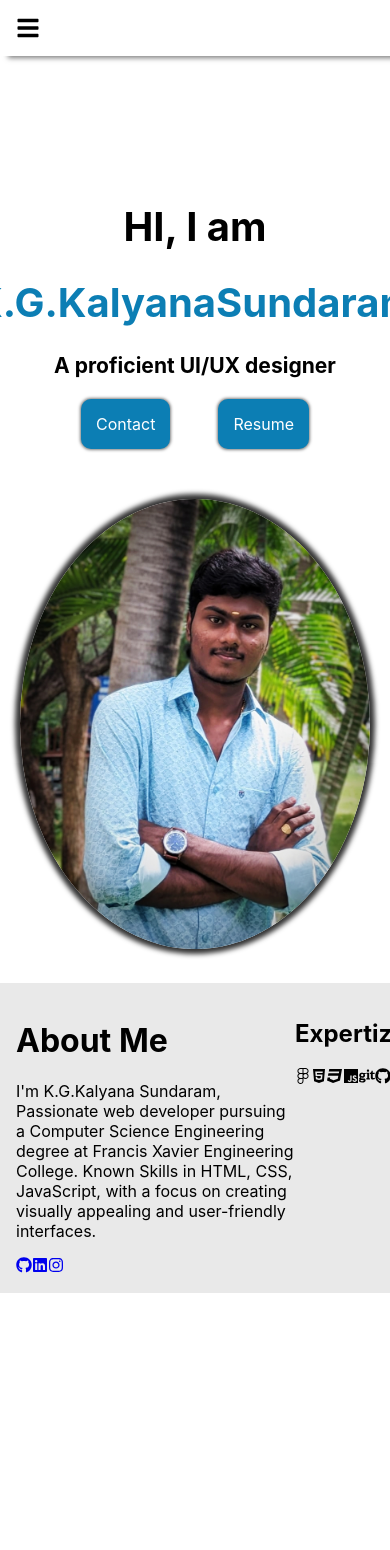
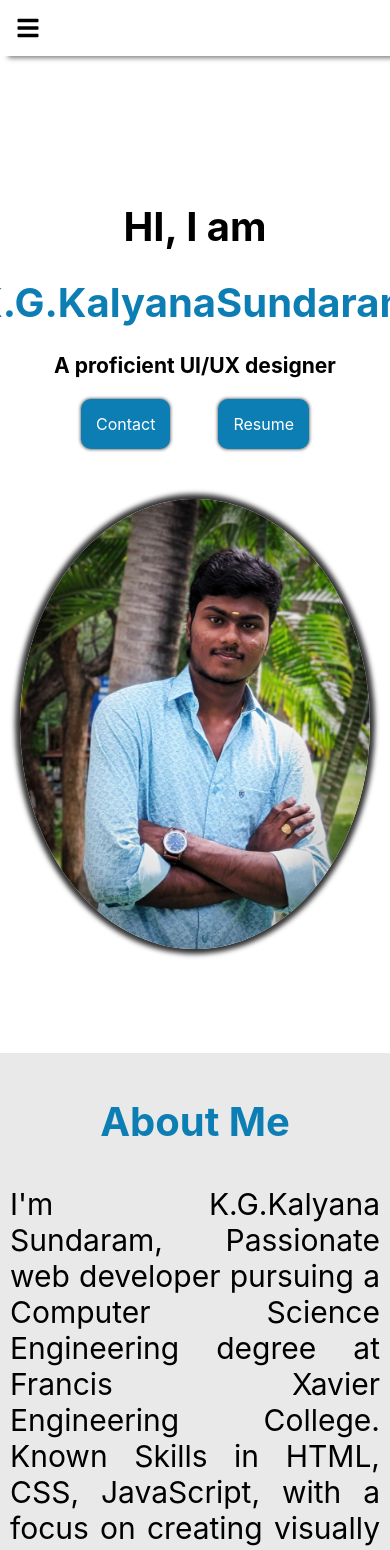
Before and after one commit to KalyanaSundaram01/Portfolio, a React (Create React App) app: page / in a window 390 px wide. Shown: the top 1550 px of the page. Before the commit the page ends 1323 px from the top, so only its background shows below. Built offline with nearby package versions, Linux system fonts and the light colour scheme.

Commit message:
Updated Files

```diff
--- a/src/components/About.css
+++ b/src/components/About.css
@@ -1,13 +1,101 @@
 .about{
     width: 100%;
     background-color: #e9e9e9;
-    padding: 1rem;
     display: flex;
-    justify-content: space-around;
-    margin-bottom: 30px;
+    padding-top: 1rem;
+    padding-bottom: 3rem;
+    justify-content: space-evenly;
+    margin-top: 30px;
 }
 
 .about-left-section{
     margin: 0;
     max-width: 500px;
+    margin-top: 60px;
 }
+
+.about-left-section h1, .about-right-section h1{
+
+    color: #0c7eb4;
+    font-size: 60px;
+    margin-top: -2rem;
+}
+
+.about-left-section p{
+    font-size: 30px;
+    text-align: justify;
+}
+
+.about-left-section a{
+    font-size: 40px;
+    color: #0c7eb4;
+}
+
+a:hover{
+    font-size: 40px;
+    color: #9d9898;
+}
+.react-icon{
+    display: flex;
+    justify-content: flex-start;
+    gap: 3rem;
+}
+
+.about-right-section{
+    margin: 0;
+    max-width: 600px;
+    border: solid 1px #333;
+    padding: 3rem;
+    box-shadow: 0px 0px 2px 2px rgba(0,0,0,0.5);
+    height: 30vh;
+    margin-top: 60px;
+    border-radius: 20px;
+}
+
+.icon{
+    display: grid;
+    grid-template-columns: repeat(3,1fr);
+    gap: 4rem;
+    align-items: center;
+    justify-content: center;
+    font-size: 30px;
+}
+
+@media screen and (max-width:900px) {
+    .about{
+        display: flex;
+        flex-direction: column;
+        justify-content: center;
+        align-items: center;
+        gap: 4rem;
+    }
+
+    .about-left-section h1,p{
+        text-align: center;
+    }
+
+    .react-icon{
+        justify-content: center;
+    }
+}
+
+@media screen and (max-width:600px) {
+
+    .about-left-section h1,.about-right-section h1{
+        text-align: center;
+        font-size: 40px;
+    }
+
+    .about-left-section p{
+        font-size: 30px;
+        padding: 10px;
+    }
+
+    .about-right-section{
+        height: 20vh;
+    }
+
+    .react-icon{
+        justify-content: center;
+    }
+}
--- a/src/components/About.js
+++ b/src/components/About.js
@@ -31,7 +31,7 @@ user-friendly interfaces.</p>
          </div>
       </div>
       <div className="about-right-section">
-          <h2>Expertize</h2>
+          <h1>Expertize</h1>
           <div className="icon">
             <FaFigma/>
             <FaHtml5/>
--- a/src/components/Home.css
+++ b/src/components/Home.css
@@ -2,7 +2,7 @@
     width: 100%;
     display: flex;
     justify-content: space-around;
-    margin-bottom: 30px;
+    margin-bottom: 100px;
 }
 
 .left-section{
```
